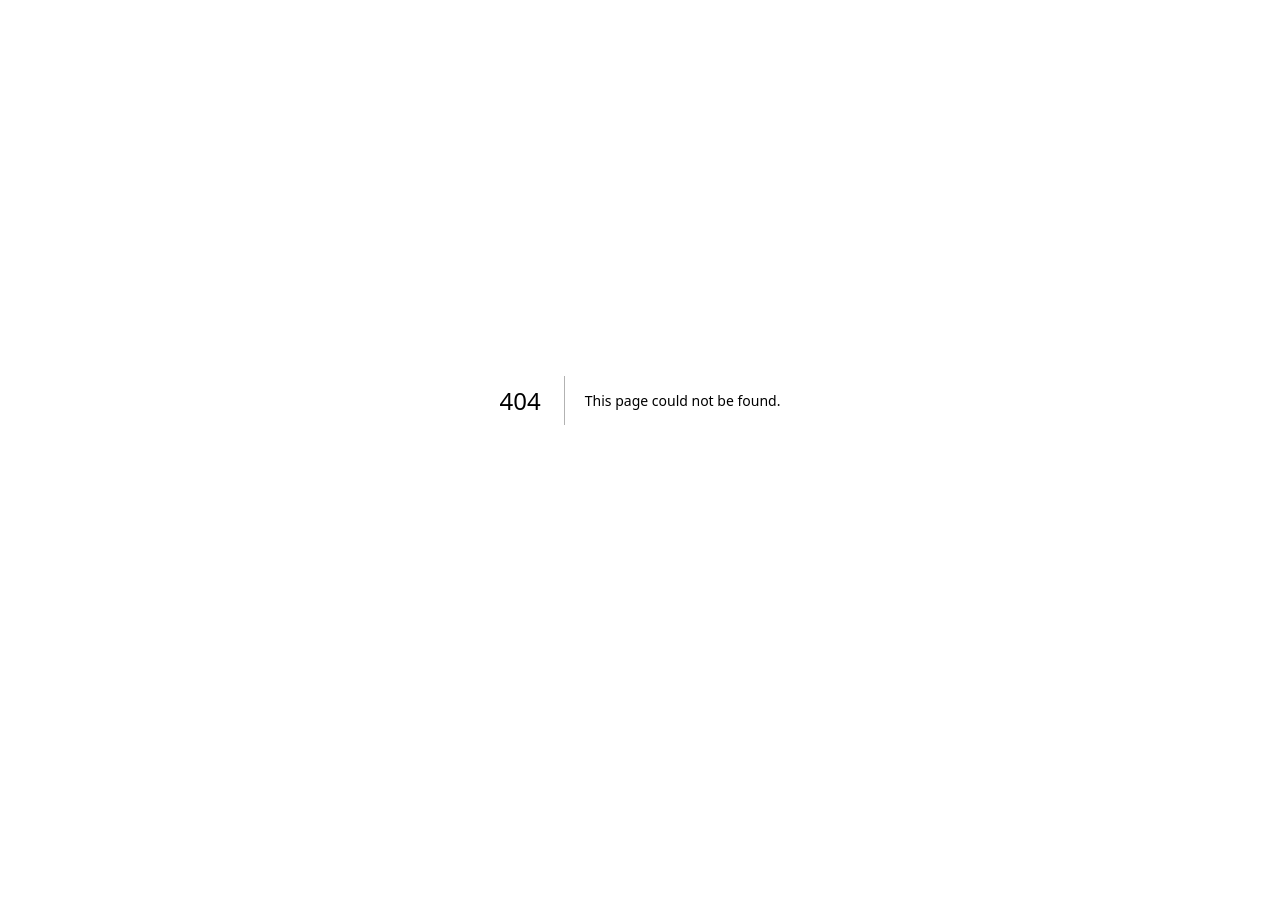
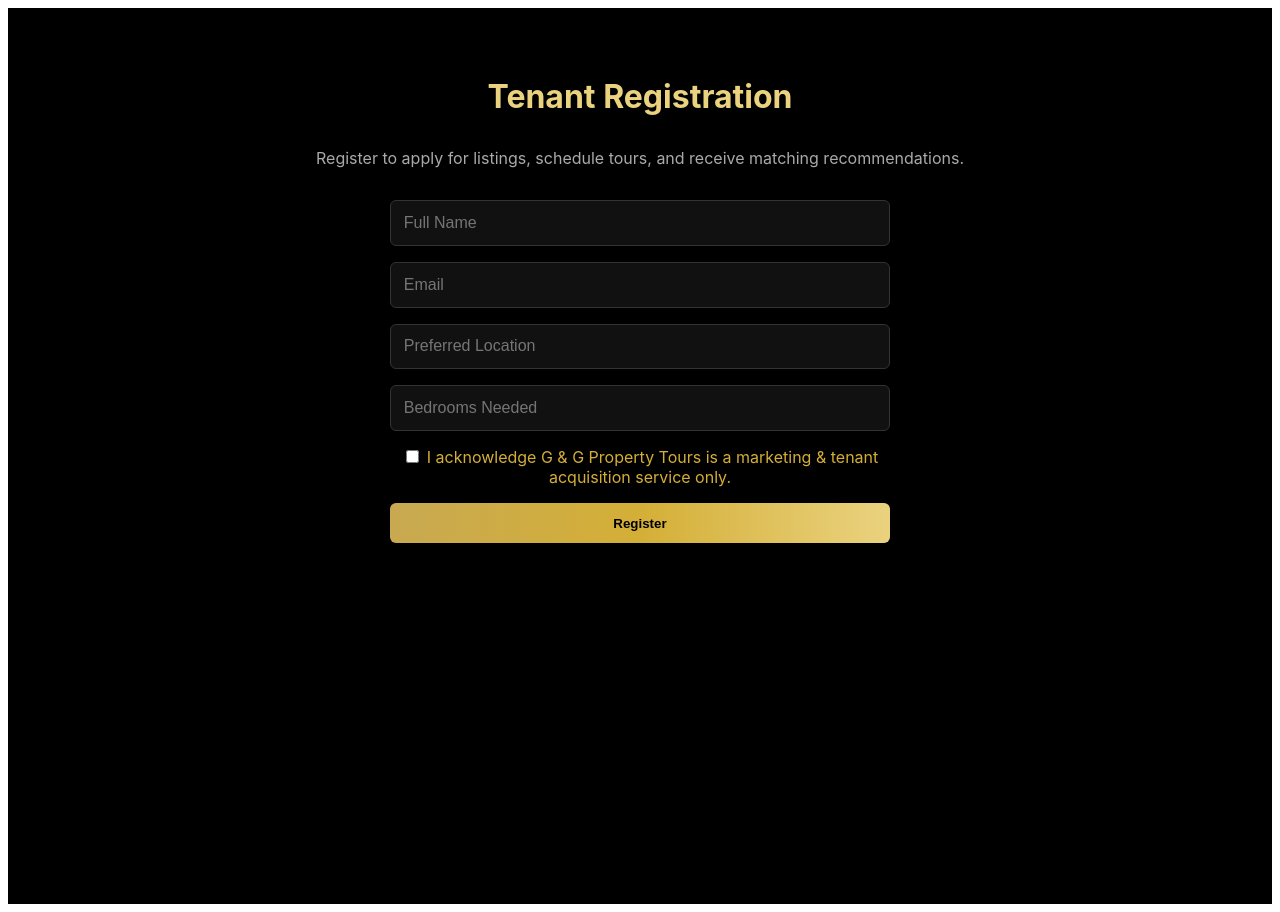
Before and after one commit to gngpropertytours-code/ggtours-luxury-iq400-v5, a Next.js app: page /tenant-signup in a window 1280 px wide. Before the commit this address had no page. Before the commit the page ends 800 px from the top, so only its background shows below. Built offline with nearby package versions, Linux system fonts and the light colour scheme.

Commit message:
Add tenant signup form component

```diff
--- /dev/null
+++ b/pages/tenant-signup.js
@@ -0,0 +1,60 @@
+export default function TenantSignup() {
+  return (
+    <main style={{
+      backgroundColor: "#000",
+      color: "#fff",
+      fontFamily: "Inter, sans-serif",
+      minHeight: "100vh",
+      padding: "3rem"
+    }}>
+      <h1 style={{
+        color: "#EAD27F",
+        textAlign: "center",
+        marginBottom: "2rem"
+      }}>Tenant Registration</h1>
+
+      <p style={{
+        textAlign: "center",
+        color: "#aaa",
+        marginBottom: "2rem"
+      }}>
+        Register to apply for listings, schedule tours, and receive matching recommendations.
+      </p>
+
+      <form style={{
+        maxWidth: "500px",
+        margin: "0 auto",
+        display: "flex",
+        flexDirection: "column",
+        gap: "1rem"
+      }}>
+        <input type="text" placeholder="Full Name" style={inputStyle}/>
+        <input type="email" placeholder="Email" style={inputStyle}/>
+        <input type="text" placeholder="Preferred Location" style={inputStyle}/>
+        <input type="text" placeholder="Bedrooms Needed" style={inputStyle}/>
+        <label style={{ color: "#D4AF37", textAlign: "center" }}>
+          <input type="checkbox" style={{ marginRight: "0.5rem" }}/>
+          I acknowledge G & G Property Tours is a marketing & tenant acquisition service only.
+        </label>
+        <button type="submit" style={{
+          background: "linear-gradient(90deg, #C8A951, #D4AF37, #EAD27F)",
+          color: "#000",
+          border: "none",
+          padding: "0.8rem",
+          borderRadius: "6px",
+          fontWeight: "bold",
+          cursor: "pointer"
+        }}>Register</button>
+      </form>
+    </main>
+  );
+}
+
+const inputStyle = {
+  background: "#111",
+  color: "#fff",
+  border: "1px solid #333",
+  borderRadius: "6px",
+  padding: "0.8rem",
+  fontSize: "1rem"
+};
```
